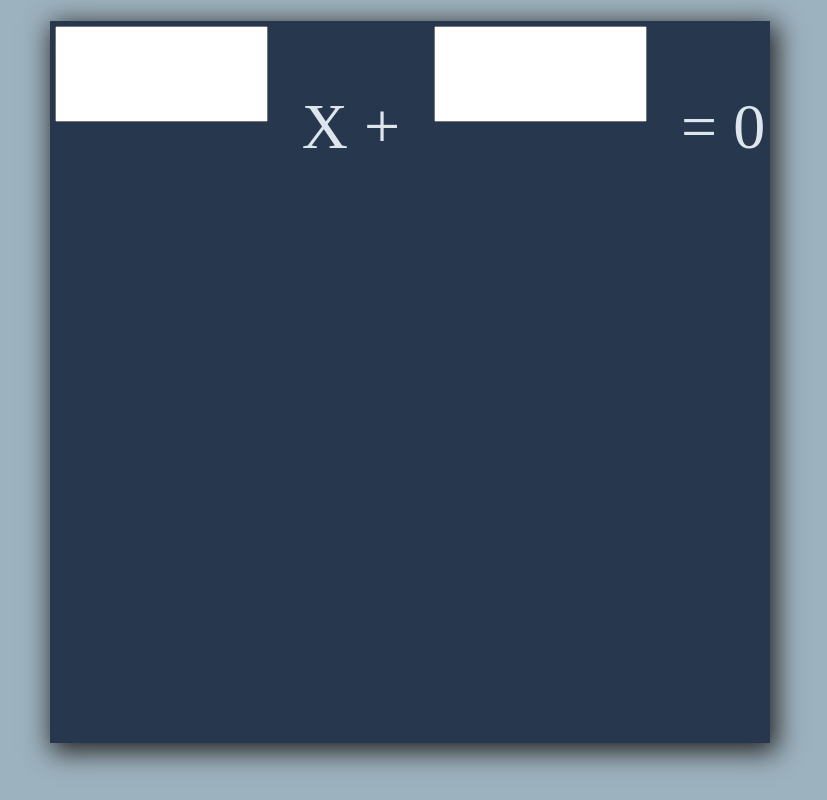
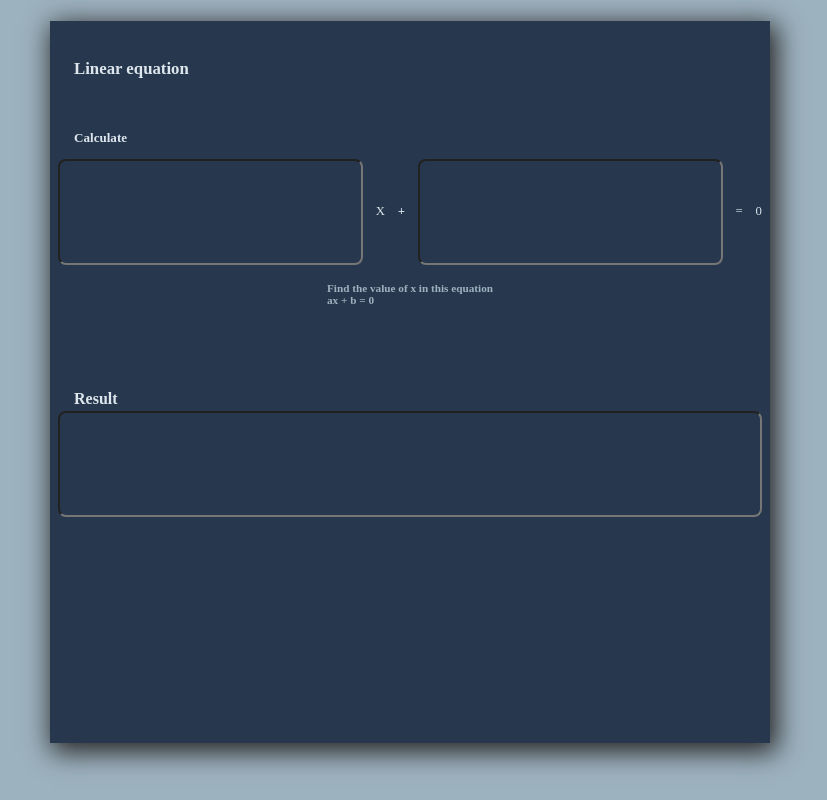
Before and after one commit to Posh-dc/ALL-IN-ONE-CAL, a plain HTML site: page Equations page/linear/linear.html in a window 1280 px wide. Shown: the whole page, without its empty margins (230-1057 px from the left). Drawn offline with Linux system fonts and the light colour scheme.

Commit message:
Continuation

```diff
--- a/Equations page/linear/linear.css
+++ b/Equations page/linear/linear.css
@@ -13,10 +13,9 @@ html, body {
     height: 100%;
     display: flex;
     flex-direction: column;
-    align-items: center;
-    justify-content: space-between;
+    /* justify-content: space-between; */
     margin: 1.3rem auto 0 ;
-    padding: 0.3rem;
+    padding: 0.5rem;
     box-shadow: 4px 6px 25px 3px rgb(38, 37, 37);
     font-size: 1vw;
     visibility: hidden;
@@ -53,17 +52,58 @@ html, body {
 .firstInput {
     display: flex;
     flex-direction: row;
-    width: 100%;
-    height: 45%;
-    justify-content: space-between;
+    height: 15%;
+    align-items: center;
+    position: relative;
+    gap: 1em;
+    margin: 0;
 }
 
 .firstInput input {
-    width: 30%;
-    height: 30%;
+    width: 100%;
+    height: 100%;
+    border-radius: 0.5rem;
+    background: none;
 }
 
 .firstInput p {
     color: #dde6ed;
-    font-size: 5em;
+    font-size: 0.8rem;
+    position: relative;
 }
+
+.secondInput {
+    position: relative;
+    /* width: 100%; */
+    height: 15%;
+}
+
+.secondInput input{
+    width: 100%;
+    height: 100%;
+    border-radius: 0.5rem;
+    background: none;
+}
+.secondInput h3 {
+     color: #dde6ed;
+    font-size: 1rem;
+    position: relative;
+    margin: 0 0 0.2rem 1rem;
+}
+
+.firstH3 {
+    position: relative;
+    height: 10%;
+    color: #9db2bf;
+    font-size: 0.6rem;
+    align-self: center;
+    margin: 0.4rem 0 3rem;
+}
+
+.heading {
+   position: relative;
+   font-size: 0.7rem;
+   color: #dde6ed;
+   margin-top: 1rem;
+   margin-left: 1rem;
+}
--- a/Equations page/linear/linear.html
+++ b/Equations page/linear/linear.html
@@ -8,11 +8,26 @@
 </head>
 <body>
     <div class="main">
+        <div class="heading">
+            <h2>Linear equation</h2>
+            <br>
+            <br>
+            <h3>Calculate</h3>
+        </div>
         <div class="firstInput">
             <input type="text" name="" id="a">
-            <p>X +</p>
+            <p style="font-weight: 100;">X</p>
+            <p style="font-weight: 900;">+</p>
             <input type="text" name="" id="b">
-            <p>= 0</p>
+            <p>=</p>
+            <p>0</p>
+        </div>
+        <div class="firstH3">
+            <h3>Find the  value of x in this equation <br> <span>ax + b = 0</span></h3>
+        </div>
+        <div class="secondInput">
+             <h3>Result</h3>
+            <input type="text" name="" id="">
         </div>
     </div>
 
```
